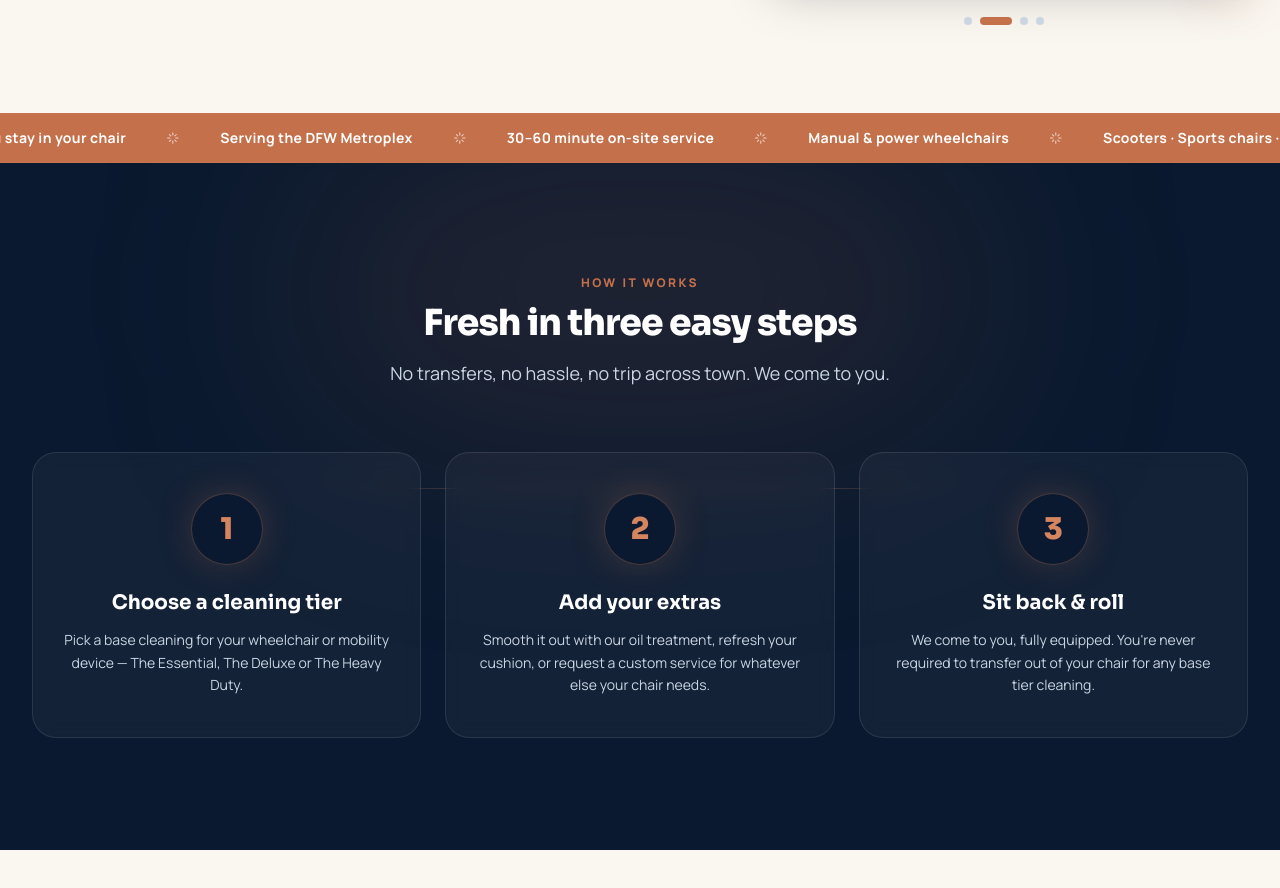
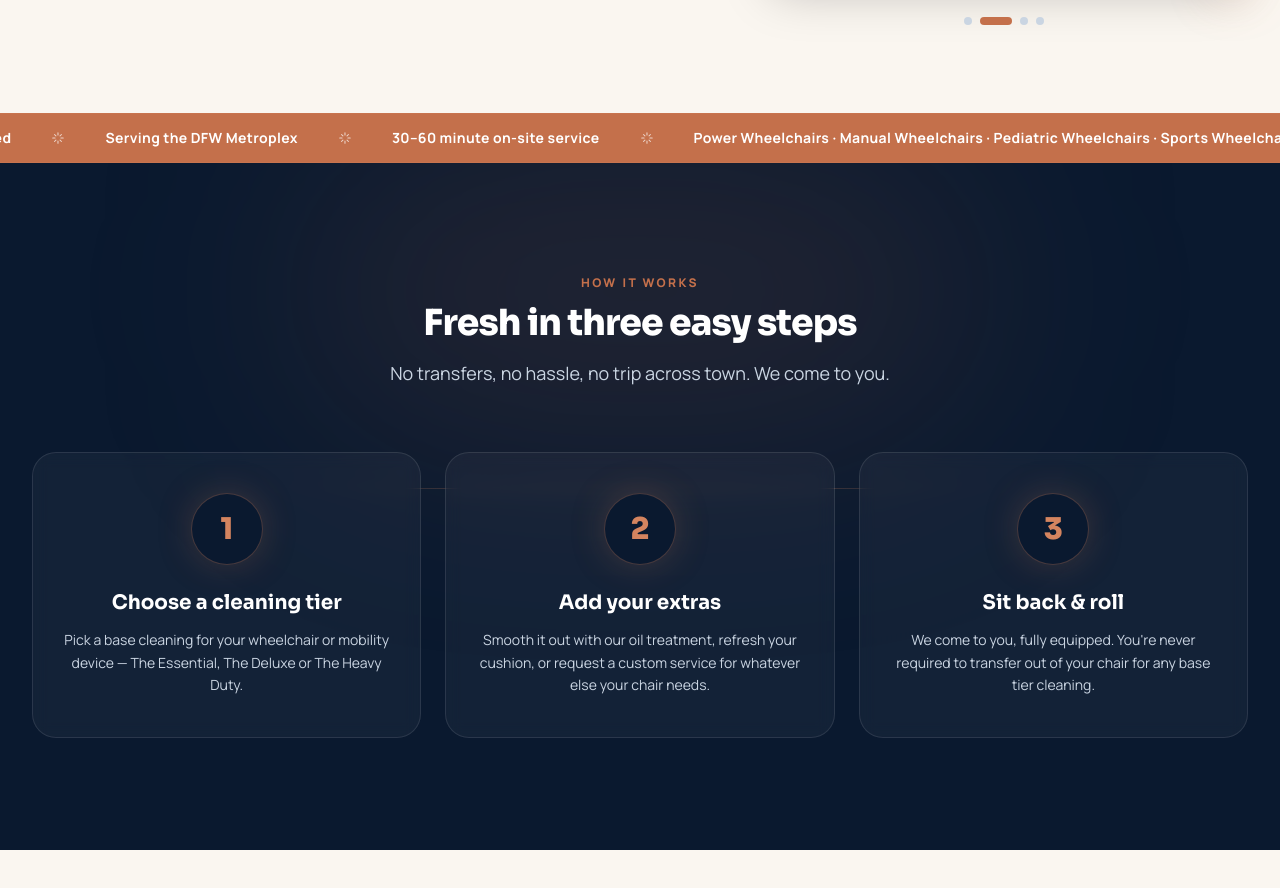
Before and after one commit to rahulksinha95/wheelcleandfw, a Next.js app: page / in a window 1280 px wide. Shown: the part 800-1688 px from the top of the page. Built offline with nearby package versions, Linux system fonts and the light colour scheme.

Commit message:
Update trust-strip.tsx

```diff
--- a/src/components/trust-strip.tsx
+++ b/src/components/trust-strip.tsx
@@ -2,11 +2,10 @@ import { SparkIcon } from "@/components/icons";
 
 const ITEMS = [
   "Skin-safe, eco-friendly products",
-  "You stay in your chair",
+  "No transfers required",
   "Serving the DFW Metroplex",
   "30–60 minute on-site service",
-  "Manual & power wheelchairs",
-  "Scooters · Sports chairs · Walkers",
+  "Power Wheelchairs · Manual Wheelchairs · Pediatric Wheelchairs · Sports Wheelchairs · Handcycles · Walkers · Rollators · Scooters · Canes · Crutches and more",
 ];
 
 export default function TrustStrip() {
```
